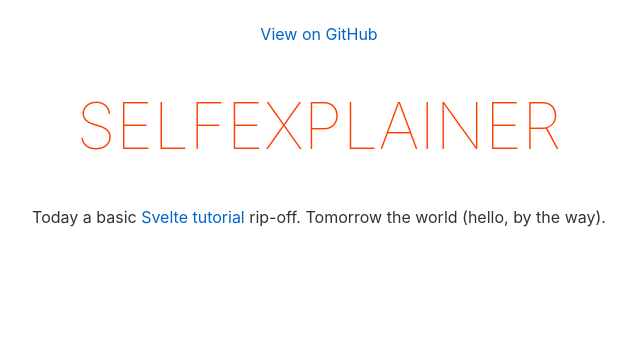
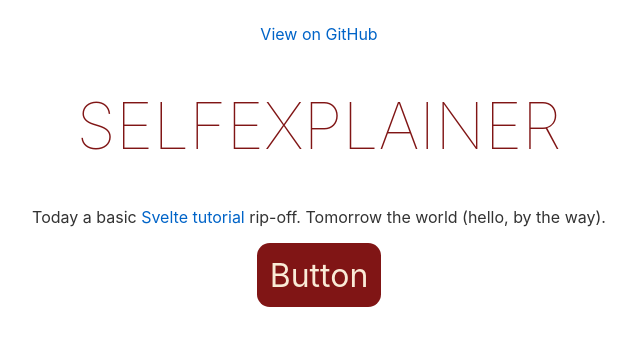
Before and after one commit to nielswadsholt/selfexplainer, a Svelte app: page / in a window 1280 px wide. Shown: the top 346 px of the page, without its empty margins (321-961 px from the left). Built offline with nearby package versions, Linux system fonts and the light colour scheme.

Commit message:
Add shiny new button

```diff
--- a/src/App.svelte
+++ b/src/App.svelte
@@ -7,7 +7,7 @@
 	<a class="github-button" href="https://github.com/nielswadsholt/selfexplainer" data-color-scheme="no-preference: dark; light: light; dark: dark;" data-size="large" aria-label="View nielswadsholt/selfexplainer on GitHub">View on GitHub</a>
 	<h1>{name}</h1>
 	<p>Today a basic <a href="https://svelte.dev/tutorial" target="blank">Svelte tutorial</a> rip-off. Tomorrow the world (hello, by the way).</p>
-	<p></p>
+	<button>Button</button>
 </main>
 
 <style>
@@ -18,8 +18,18 @@
 		margin: 0 auto;
 	}
 
+	button {
+		background-color: #801515;
+		border: none;
+		border-radius: 0.4em;
+		color: antiquewhite;
+		cursor: pointer;
+		font-size: 2em;
+		transition-duration: 0.5s;
+	}
+
 	h1 {
-		color: #ff3e00;
+		color: #801515;
 		text-transform: uppercase;
 		font-size: 4em;
 		font-weight: 100;
```
